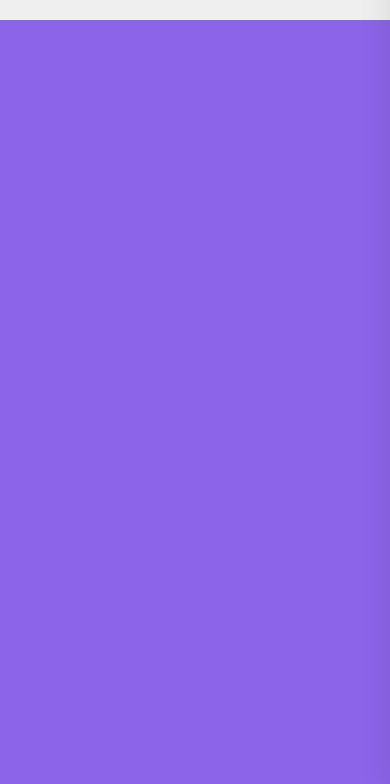
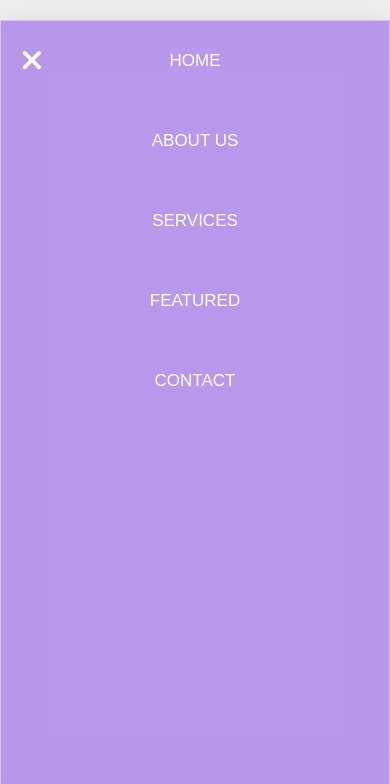
Before and after one commit to Degreatmighty/Responsive-Navbar, a plain HTML site: page index.html in a window 390 px wide. Both pictures are taken after a click on the label 354 px from the left and 40 px from the top of the page. Shown: the part 60-844 px from the top of the page. Drawn offline with Linux system fonts and the light colour scheme.

Commit message:
4th-commit

```diff
--- a/css/mediaquery.css
+++ b/css/mediaquery.css
@@ -26,6 +26,6 @@
     }
 
     #checkbox:checked ~ .media_ul {
-        top: 0;
+        right: 0;
     }
 }
```
